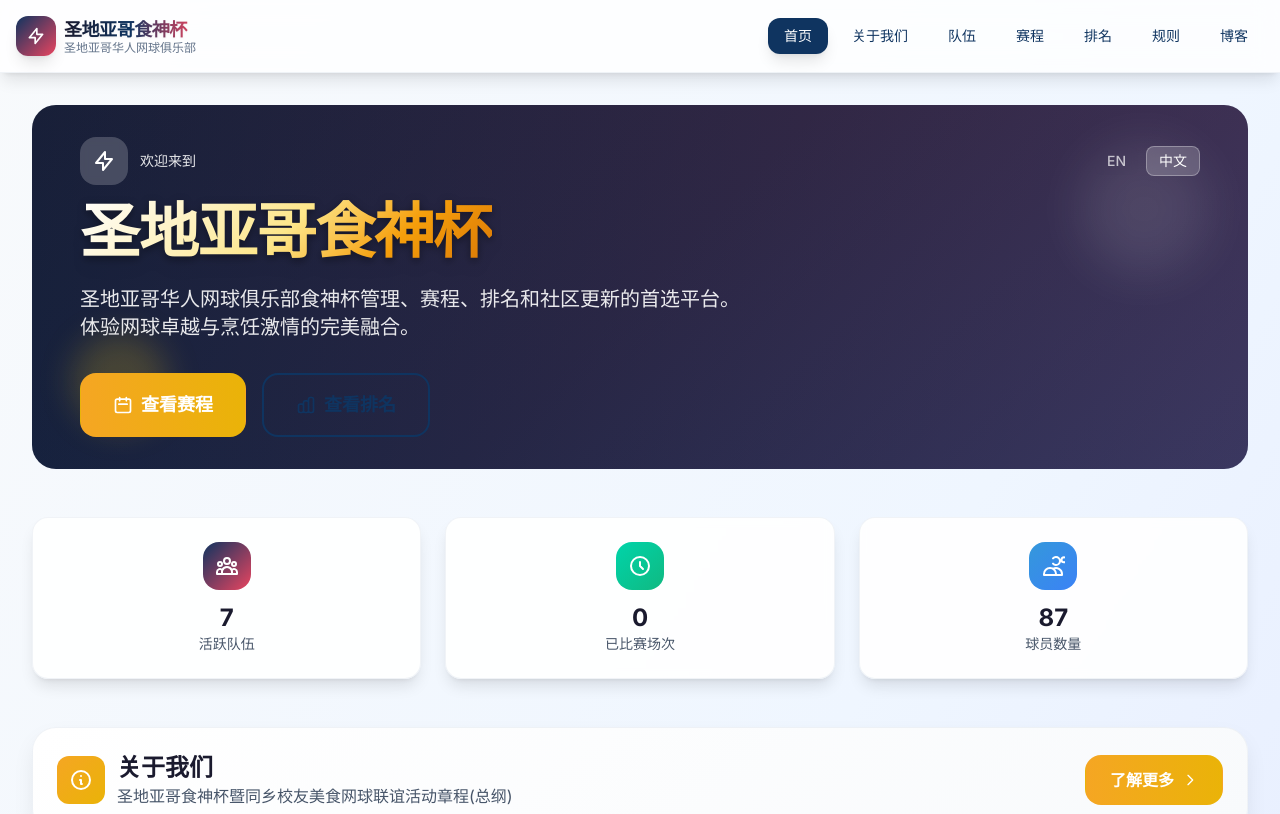
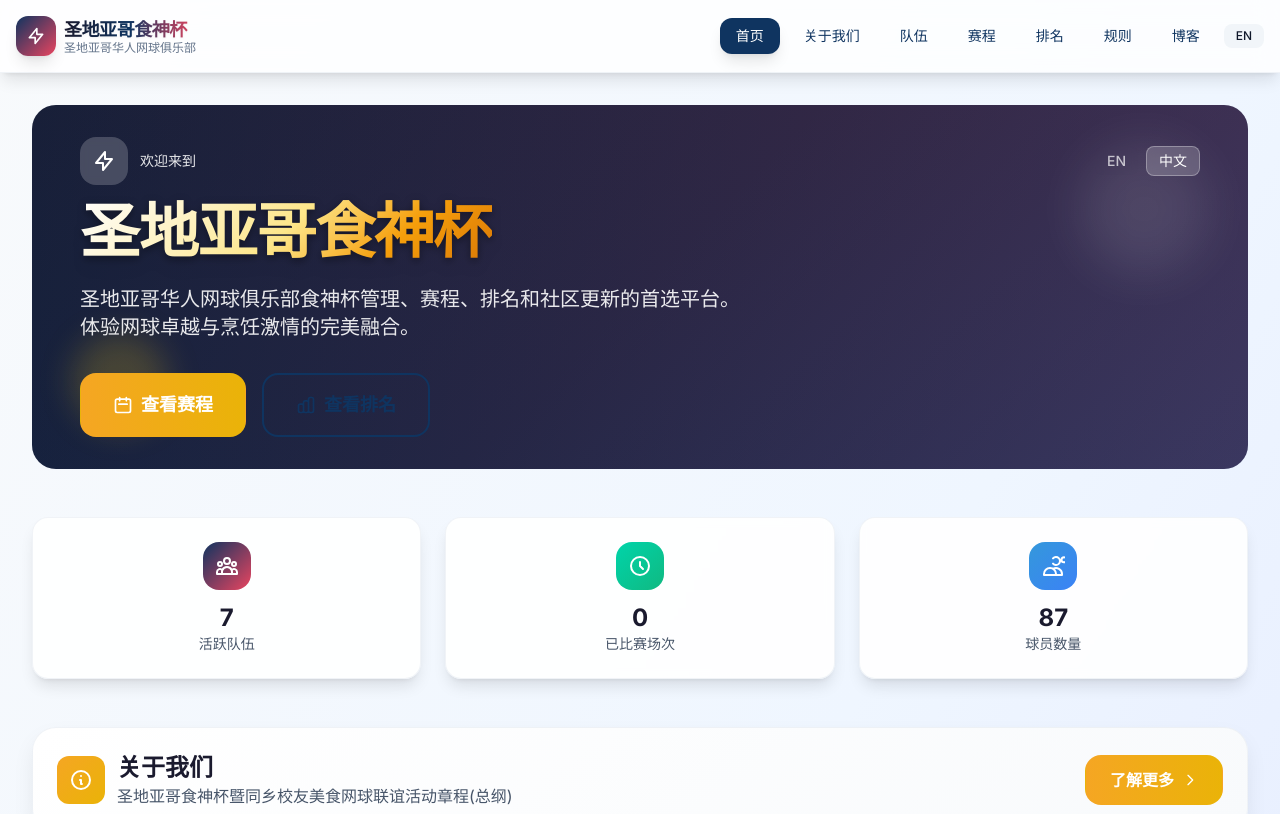
Before and after one commit to seghippo/foodgodcup.github.io, a Next.js app: page / in a window 1280 px wide. Shown: the top 814 px of the page. Built offline with nearby package versions, Linux system fonts and the light colour scheme.

Commit message:
Add language toggle button to navbar and fix standings page to use language-aware functions

```diff
--- a/app/standings/page.tsx
+++ b/app/standings/page.tsx
@@ -1,10 +1,10 @@
 'use client';
 
-import { standings, teamsById, generatePlayerStandings } from '@/lib/data';
+import { standings, teamsById, generatePlayerStandings, teams } from '@/lib/data';
 import { useLanguage } from '@/lib/language';
 
 export default function StandingsPage() {
-  const { t, getTeamName } = useLanguage();
+  const { t, getTeamName, getPlayerName, language } = useLanguage();
 
   // Generate individual player standings
   const playerStandings = generatePlayerStandings();
@@ -43,6 +43,10 @@ export default function StandingsPage() {
               {playerStandings.map((s, index) => {
                 const winPercentage = s.gamesPlayed > 0 ? (s.wins / s.gamesPlayed).toFixed(3) : '0.000';
 
+                // Get the team and player data for language-aware display
+                const team = teams.find(t => t.id === s.teamId);
+                const player = team?.roster.find(p => p.id === s.playerId);
+
                 return (
                   <tr key={s.playerId} className="border-t border-slate-200 dark:border-slate-800">
                     <td className="py-3 pr-4 font-medium">
@@ -56,11 +60,11 @@ export default function StandingsPage() {
                             {index + 1}
                           </div>
                         )}
-                        {s.playerName}
+                        {player ? getPlayerName(player) : s.playerName}
                       </div>
                     </td>
                     <td className="py-3 pr-4 text-sm text-slate-600 dark:text-slate-400">
-                      {s.teamName}
+                      {team ? getTeamName(team) : s.teamName}
                     </td>
                     <td className="py-3 pr-4">
                       <span className="px-2 py-1 rounded-lg text-xs font-medium bg-league-success/20 text-league-success">
--- a/components/Navbar.tsx
+++ b/components/Navbar.tsx
@@ -52,6 +52,15 @@ export function Navbar() {
           {link('/rules', t('nav.rules'))}
           {link('/blog', t('nav.blog'))}
           {/* Temporarily hidden: {link('/captain', t('nav.captain'))} */}
+
+          {/* Language Toggle */}
+          <button
+            onClick={() => setLanguage(language === 'en' ? 'zh' : 'en')}
+            className="px-3 py-1 rounded-lg text-xs font-medium bg-slate-100 dark:bg-slate-700 hover:bg-slate-200 dark:hover:bg-slate-600 transition-colors focus-ring"
+            title={language === 'en' ? 'Switch to Chinese' : 'Switch to English'}
+          >
+            {language === 'en' ? '中文' : 'EN'}
+          </button>
         </nav>
 
 
@@ -82,6 +91,17 @@ export function Navbar() {
             {link('/rules', t('nav.rules'))}
             {link('/blog', t('nav.blog'))}
             {/* Temporarily hidden: {link('/captain', t('nav.captain'))} */}
+
+            {/* Mobile Language Toggle */}
+            <button
+              onClick={() => {
+                setLanguage(language === 'en' ? 'zh' : 'en');
+                setIsMobileMenuOpen(false);
+              }}
+              className="w-full text-left px-3 py-2 rounded-lg text-sm font-medium bg-slate-100 dark:bg-slate-700 hover:bg-slate-200 dark:hover:bg-slate-600 transition-colors focus-ring"
+            >
+              {language === 'en' ? '中文' : 'English'}
+            </button>
           </nav>
         </div>
       )}
```
Also changed, not shown: teamlogos.jpeg (added).
